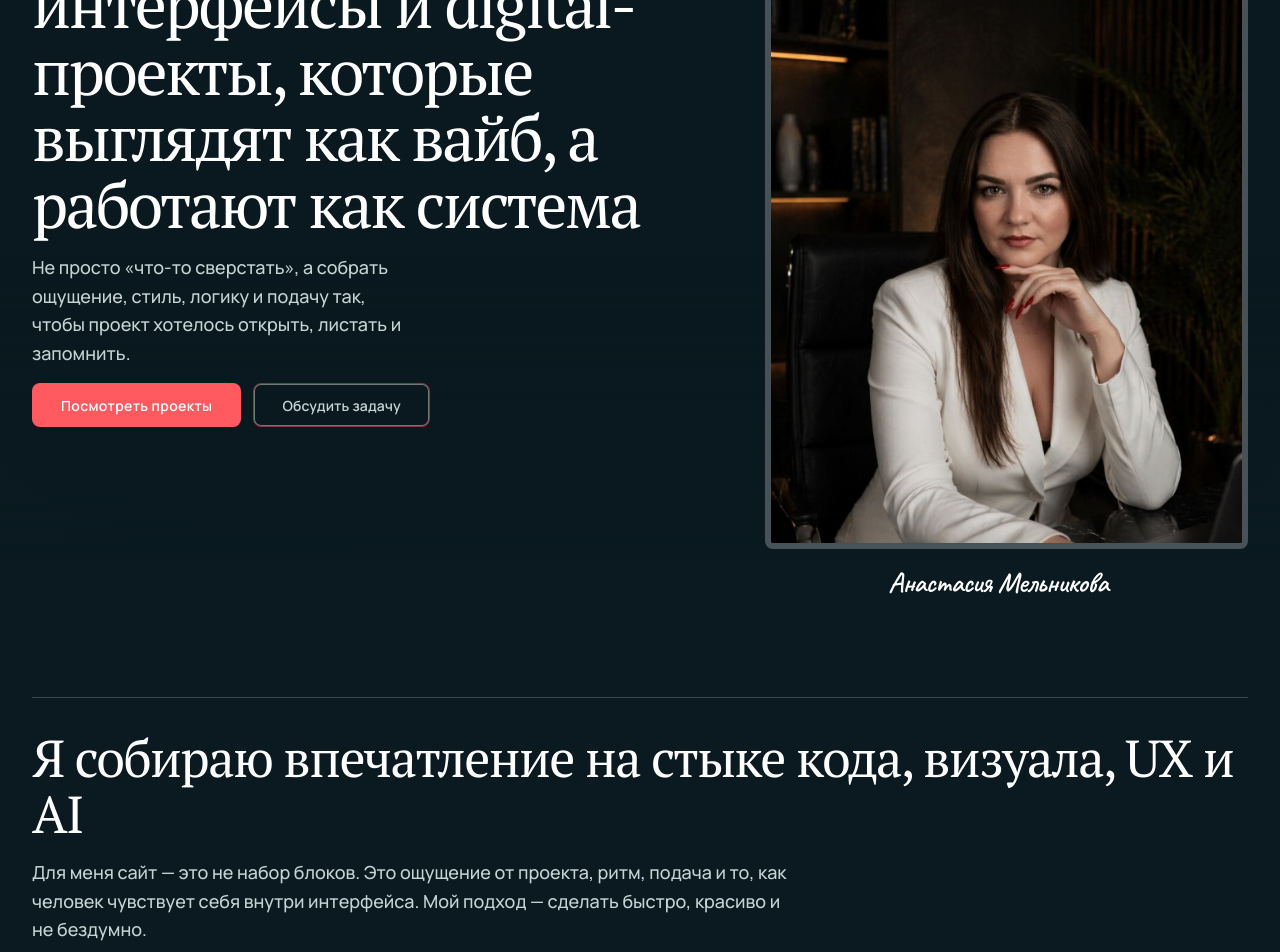
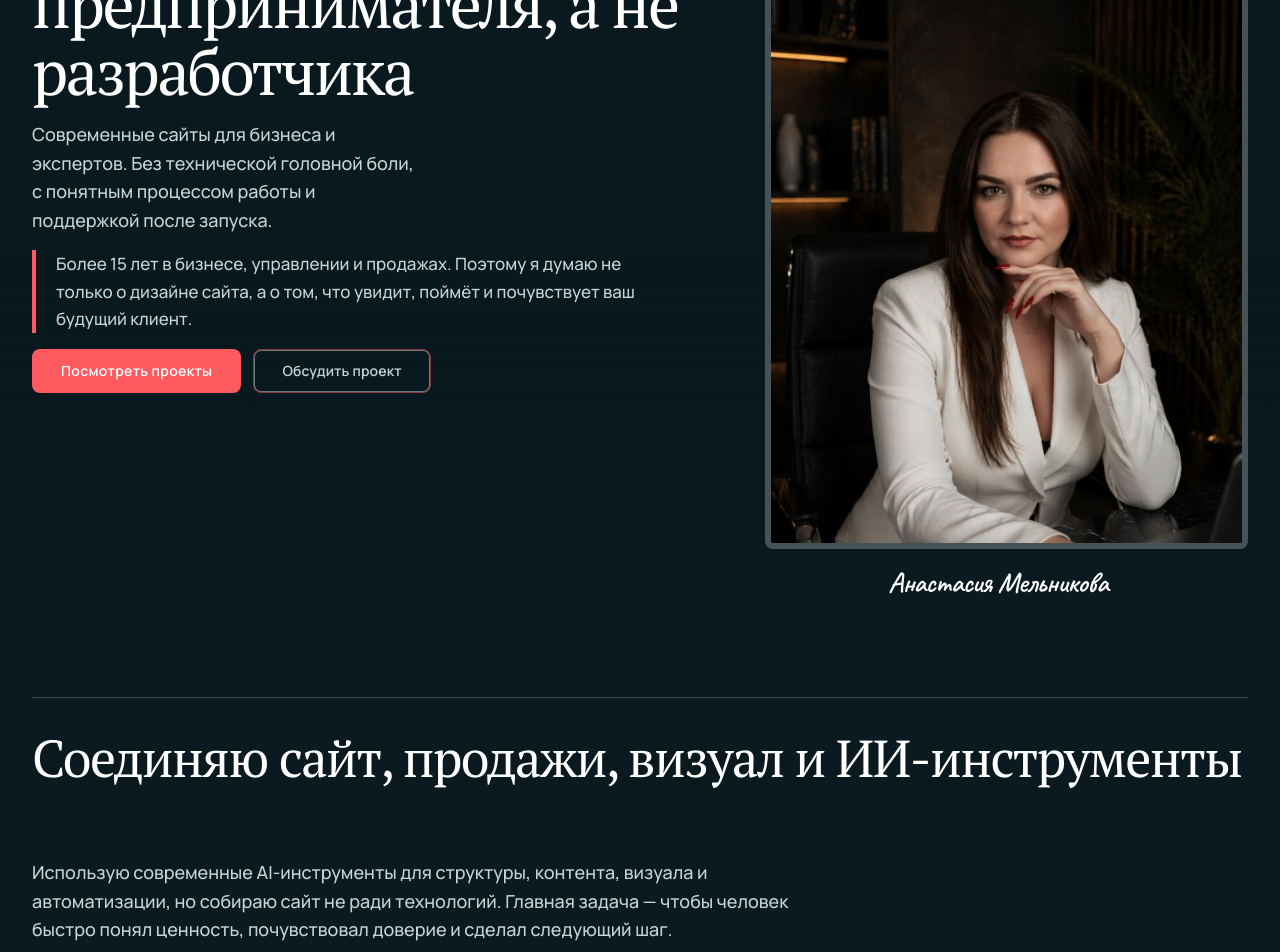
Before and after one commit to snegurkanastena-ux/anastasia-portfolio, a Next.js app: page / in a window 1280 px wide. Shown: the part 240-1192 px from the top of the page. Built offline with nearby package versions, Linux system fonts and the light colour scheme.

Commit message:
Refine business-focused site positioning

```diff
--- a/src/app/layout.tsx
+++ b/src/app/layout.tsx
@@ -26,8 +26,8 @@ const signature = Caveat({
 const siteUrl = "https://www.про-сайты.рф";
 const siteUrlAscii = "https://www.xn----8sb1aregjk5f.xn--p1ai";
 const siteDescription =
-  "Создание сайтов, лендингов, промо-страниц, портфолио, многостраничных сайтов, интернет-магазинов, интерфейсов и приложений.";
-const siteTitle = `${BRAND_DISPLAY_NAME_RU} — создание сайтов и лендингов`;
+  "Сайт глазами предпринимателя: создание сайтов, лендингов, промо-страниц, портфолио, интернет-магазинов и приложений для бизнеса и экспертов.";
+const siteTitle = `${BRAND_DISPLAY_NAME_RU} — сайты для бизнеса и экспертов`;
 
 export const metadata: Metadata = {
   metadataBase: new URL(siteUrlAscii),
@@ -35,6 +35,8 @@ export const metadata: Metadata = {
   description: siteDescription,
   keywords: [
     "создание сайтов",
+    "сайт для бизнеса",
+    "сайт для эксперта",
     "сайт-визитка",
     "лендинг",
     "промо-страница",
--- a/src/app/services/page.tsx
+++ b/src/app/services/page.tsx
@@ -1,15 +1,17 @@
 import type { Metadata } from "next";
 import { ServicesContent } from "@/components/pages/ServicesContent";
 
-const title = "Создание сайтов, промо, портфолио, магазинов и приложений";
+const title = "Сайты под бизнес-задачу: визитки, лендинги, магазины и приложения";
 const description =
-  "Сайт-визитка от 10 000 ₽, лендинг и промо от 20 000 ₽, многостраничный сайт от 50 000 ₽, интернет-магазин от 80 000 ₽, приложение от 15 000 ₽.";
+  "Сайт глазами предпринимателя: визитка от 10 000 ₽, лендинг и промо от 20 000 ₽, многостраничный сайт от 50 000 ₽, интернет-магазин от 80 000 ₽.";
 
 export const metadata: Metadata = {
   title,
   description,
   keywords: [
     "создание сайтов",
+    "сайт под бизнес задачу",
+    "сайт глазами предпринимателя",
     "сайт-визитка от 10000",
     "лендинг от 20000",
     "промо страница на заказ",
--- a/src/components/brand/ContactChoiceModal.tsx
+++ b/src/components/brand/ContactChoiceModal.tsx
@@ -12,7 +12,7 @@ import {
 import { createPortal } from "react-dom";
 import { useLocale } from "@/contexts/LocaleContext";
 import { TELEGRAM_BOT_URL } from "@/lib/site";
-import { Button } from "@/components/ui/Button";
+import { Button, secondaryCtaClassNames } from "@/components/ui/Button";
 
 type SendState = "idle" | "loading" | "success" | "error";
 type FieldErrors = { name?: string; email?: string; message?: string };
@@ -240,7 +240,7 @@ export function ContactChoicePanel({
           target="_blank"
           rel="noopener noreferrer"
           onClick={onClose}
-          className="mt-2 inline-flex h-11 w-full items-center justify-center rounded-editorial-md border border-line/70 bg-transparent text-editorial-base font-semibold text-ink transition-[border-color,background-color,color] duration-editorial ease-editorial hover:border-line hover:bg-elevated/55 focus-visible:outline focus-visible:outline-2 focus-visible:outline-offset-2 focus-visible:outline-accent dark:hover:bg-elevated/22"
+          className={`${secondaryCtaClassNames("lg")} mt-2 h-11 w-full text-editorial-base`}
         >
           {t("contactDialog.telegram")}
         </a>
--- a/src/components/pages/HomeContent.tsx
+++ b/src/components/pages/HomeContent.tsx
@@ -167,6 +167,9 @@ export function HomeContent() {
             <p className="max-w-[min(100%,34ch)] text-editorial-base font-medium leading-snug text-foreground sm:text-editorial-body-lg">
               {t("home.heroSubtitle")}
             </p>
+            <p className="max-w-[min(100%,40rem)] border-l-4 border-primary pl-5 text-editorial-sm font-medium leading-snug text-foreground sm:text-editorial-base">
+              {t("home.heroProof")}
+            </p>
             <div className="flex flex-col gap-2.5 sm:flex-row sm:flex-wrap sm:items-center sm:gap-3">
               <Link
                 href="/portfolio"
--- a/src/messages/ru.json
+++ b/src/messages/ru.json
@@ -21,7 +21,7 @@
     "telegram": "Написать в Telegram",
     "contact": "Связаться",
     "projects": "Посмотреть проекты",
-    "discuss": "Обсудить задачу",
+    "discuss": "Обсудить проект",
     "pay": "Перейти к оплате",
     "works": "Посмотреть работы",
     "write": "Написать мне",
@@ -112,11 +112,12 @@
     "notFound": "Страница не найдена"
   },
   "home": {
-    "heroTitle": "Я делаю сайты, интерфейсы и digital-проекты, которые выглядят как вайб, а работают как система",
-    "heroSubtitle": "Не просто «что-то сверстать», а собрать ощущение, стиль, логику и подачу так, чтобы проект хотелось открыть, листать и запомнить.",
+    "heroTitle": "Сайт глазами предпринимателя, а не разработчика",
+    "heroSubtitle": "Современные сайты для бизнеса и экспертов. Без технической головной боли, с понятным процессом работы и поддержкой после запуска.",
+    "heroProof": "Более 15 лет в бизнесе, управлении и продажах. Поэтому я думаю не только о дизайне сайта, а о том, что увидит, поймёт и почувствует ваш будущий клиент.",
     "heroPortraitAlt": "Портрет Анастасии Мельниковой",
-    "aboutTitle": "Я собираю впечатление на стыке кода, визуала, UX и AI",
-    "aboutSubtitle": "Для меня сайт — это не набор блоков. Это ощущение от проекта, ритм, подача и то, как человек чувствует себя внутри интерфейса. Мой подход — сделать быстро, красиво и не бездумно.",
+    "aboutTitle": "Соединяю сайт, продажи, визуал и ИИ-инструменты",
+    "aboutSubtitle": "Использую современные AI-инструменты для структуры, контента, визуала и автоматизации, но собираю сайт не ради технологий. Главная задача — чтобы человек быстро понял ценность, почувствовал доверие и сделал следующий шаг.",
     "whatTitle": "Что я делаю",
     "what1Title": "Лендинги",
     "what1Text": "Сайты, которые не просто «есть», а собирают внимание, держат ритм и ведут человека по смыслу.",
@@ -165,9 +166,9 @@
     "whyStack": "эстетику + структуру + digital-мышление + скорость",
     "audienceTitle": "Кому подойдёт моя работа",
     "audienceItems": "экспертам|креаторам|digital-проектам|AI-продуктам|студиям|тем, кому нужен сайт с характером|тем, кто не хочет шаблонную безликую страницу",
-    "manifesto": "Хороший сайт — это не когда «нормально сверстано». Это когда у проекта появляется энергия, форма и ощущение, что он живой.",
-    "finalTitle": "Если тебе нужен сайт, который выглядит сильно и ощущается современно — давай соберём",
-    "finalBody": "Могу помочь с концепцией, структурой, упаковкой и реализацией. От первого вайба до готовой страницы."
+    "manifesto": "Хороший сайт — это не просто дизайн и код. Это когда бизнес выглядит профессионально, вызывает доверие и говорит с клиентом понятным языком.",
+    "finalTitle": "Разберём, какой сайт нужен вашему бизнесу",
+    "finalBody": "Помогу выбрать формат, собрать структуру, упаковать смыслы и запустить сайт без технической головной боли."
   },
   "portfolioPage": {
     "title": "Реальные кейсы: задача на входе, что сделано на сайте, эффект для клиента",
@@ -240,8 +241,8 @@
     "ctaCollapseDetails": "Свернуть описание"
   },
   "servicesPage": {
-    "title": "Создаю сайты, которые приводят заявки, а не просто «висят»",
-    "lead": "Подберу формат под задачу: от короткой визитки и промо-страницы до лендинга, портфолио, многостраничного сайта, интернет-магазина, приложения или развития уже готового проекта.",
+    "title": "Сайты под бизнес-задачу, а не просто красивые страницы",
+    "lead": "Смотрю на сайт глазами предпринимателя: что клиент должен понять, чему поверить и куда нажать. Подберу формат под задачу — от визитки и промо до интернет-магазина, приложения или развития готового проекта.",
     "priceLabel": "Стартовая цена",
     "panelWhenLabel": "Подходит, если",
     "panelResultLabel": "Что получите",
```
Also changed, not shown: src/messages/en.json (+11 -10 lines).
